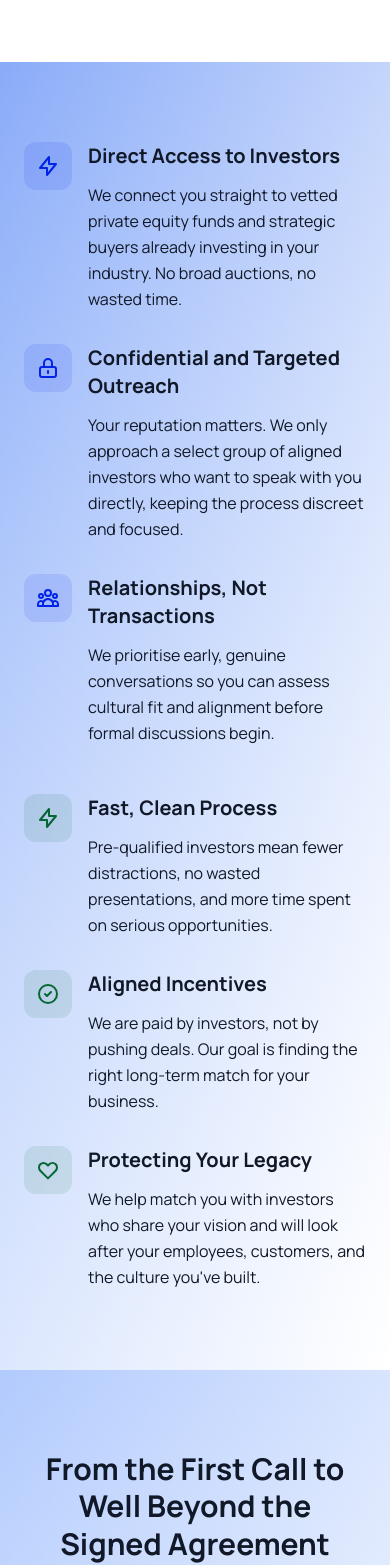
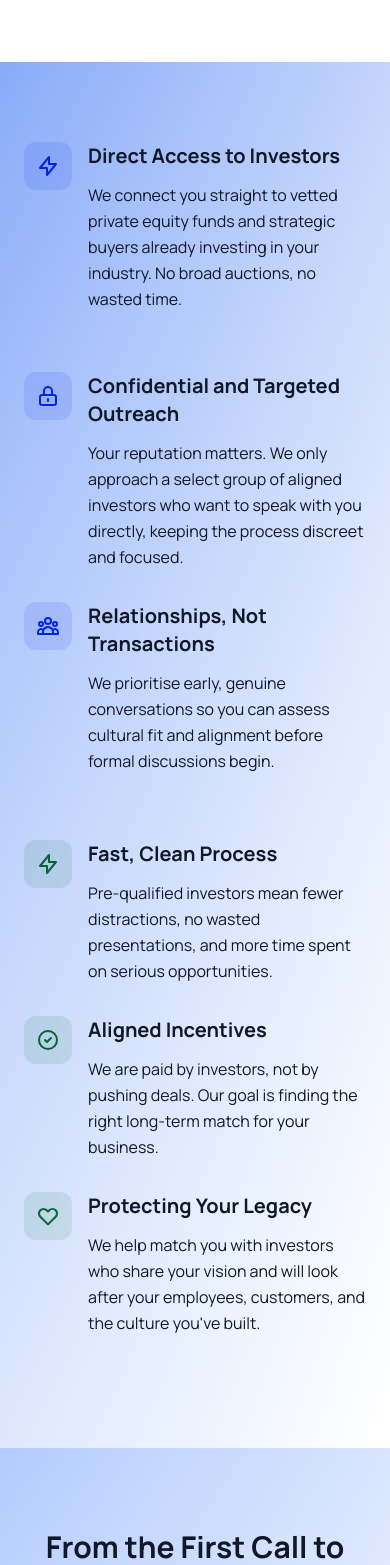
Before and after one commit to Haseeb-WebDeveloper/Phase-One-Partner, a Next.js app: page /for-founders in a window 390 px wide. Shown: the part 1816-3381 px from the top of the page. Built offline with nearby package versions, Linux system fonts and the light colour scheme.

Commit message:
for founder alignment

```diff
--- a/src/components/pages/founder/features-section.tsx
+++ b/src/components/pages/founder/features-section.tsx
@@ -8,9 +8,9 @@ export default function FeaturesSection() {
 
 
       <div className="max-w-7xl mx-auto">
-        <div className="grid lg:grid-cols-2 gap-12 lg:gap-16">
+        <div className="grid lg:grid-cols-2 gap-2 lg:gap-16">
           {/* Left Column */}
-          <div className="space-y-8">
+          <div className="space-y-8 grid grid-rows-3">
             {/* Feature 1 */}
             <div className="flex gap-4">
               <div className="flex-shrink-0 w-12 h-12 bg-primary/10 rounded-lg flex items-center justify-center">
@@ -67,7 +67,7 @@ export default function FeaturesSection() {
           </div>
 
           {/* Right Column */}
-          <div className="space-y-8">
+          <div className="space-y-8 grid grid-rows-3">
             {/* Feature 1 */}
             <div className="flex gap-4">
               <div className="flex-shrink-0 w-12 h-12 bg-secondary/10 rounded-lg flex items-center justify-center">
```
